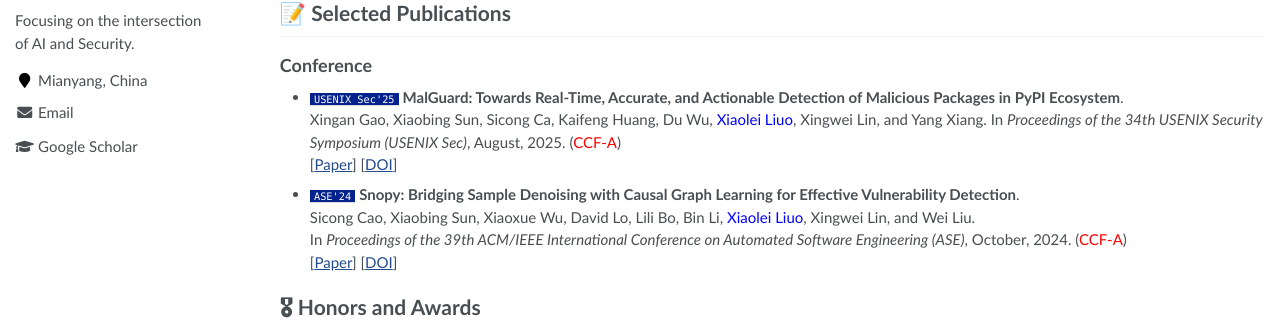
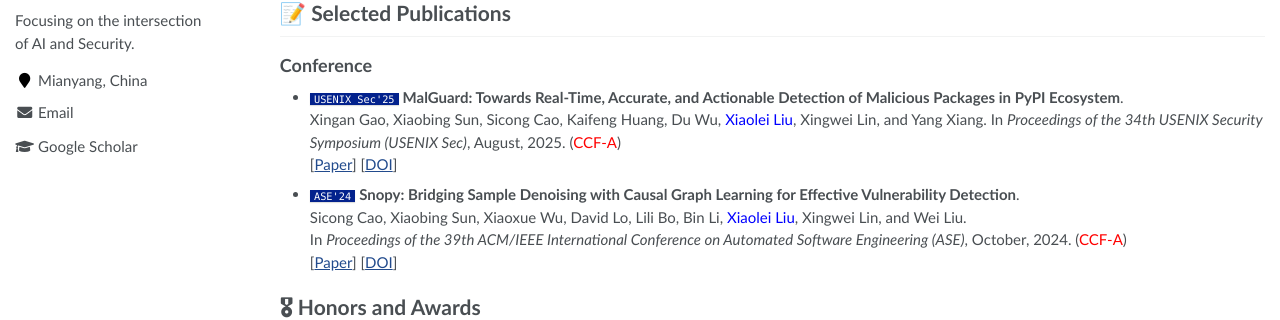
Before and after one commit to Cubernet/cubernet.github.io, a Jekyll site: the page built from _pages/about.md, in a window 1280 px wide. Shown: the part 353-673 px from the top of the page. Built offline with Jekyll 4.4.1, drawn with Linux system fonts in a browser that asks for light colours; a script that is not in the unit is left out.

Commit message:
Update about.md

```diff
--- a/_pages/about.md
+++ b/_pages/about.md
@@ -28,12 +28,12 @@ I am interested in the security of software and algorithms. While I also work on
 # 📝 Selected Publications
 ## Conference
 - `USENIX Sec'25` **MalGuard: Towards Real-Time, Accurate, and Actionable Detection of Malicious Packages in PyPI Ecosystem**.
-  Xingan Gao, Xiaobing Sun, Sicong Ca, Kaifeng Huang, Du Wu, <span style="color:blue">Xiaolei Liuo</span>, Xingwei Lin, and Yang Xiang.
+  Xingan Gao, Xiaobing Sun, Sicong Cao, Kaifeng Huang, Du Wu, <span style="color:blue">Xiaolei Liu</span>, Xingwei Lin, and Yang Xiang.
   In *Proceedings of the 34th USENIX Security Symposium (USENIX Sec)*, August, 2025.  (<span style="color:red">CCF-A</span>)
   [[Paper]()]
   [[DOI]()]
 - `ASE'24` **Snopy: Bridging Sample Denoising with Causal Graph Learning for Effective Vulnerability Detection**.
-  Sicong Cao, Xiaobing Sun, Xiaoxue Wu, David Lo, Lili Bo, Bin Li, <span style="color:blue">Xiaolei Liuo</span>, Xingwei Lin, and Wei Liu.
+  Sicong Cao, Xiaobing Sun, Xiaoxue Wu, David Lo, Lili Bo, Bin Li, <span style="color:blue">Xiaolei Liu</span>, Xingwei Lin, and Wei Liu.
   In *Proceedings of the 39th ACM/IEEE International Conference on Automated Software Engineering (ASE)*, October, 2024.  (<span style="color:red">CCF-A</span>)
   [[Paper](https://sicongcao.github.io/publications/ASE24/ASE24-Papera.pdf)]
   [[DOI](https://dl.acm.org/doi/10.1145/3691620.3695057)]
```
